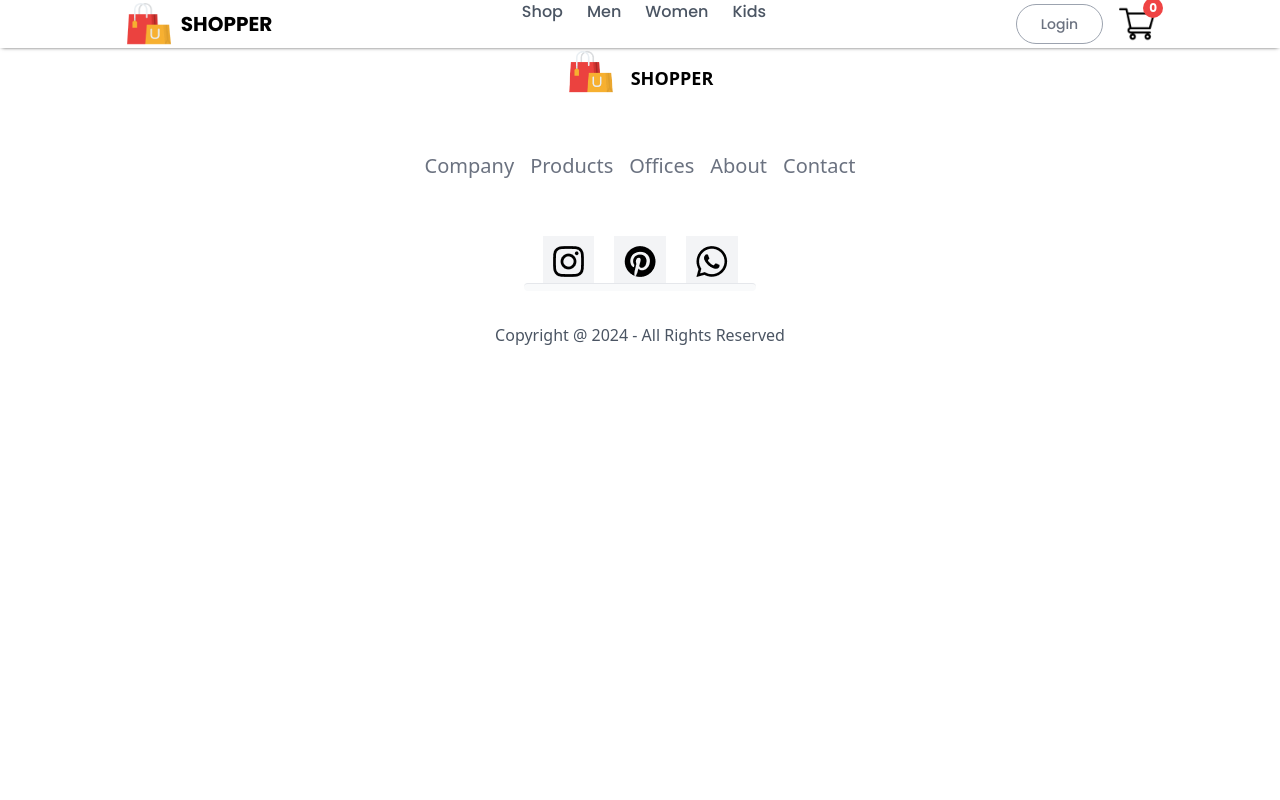
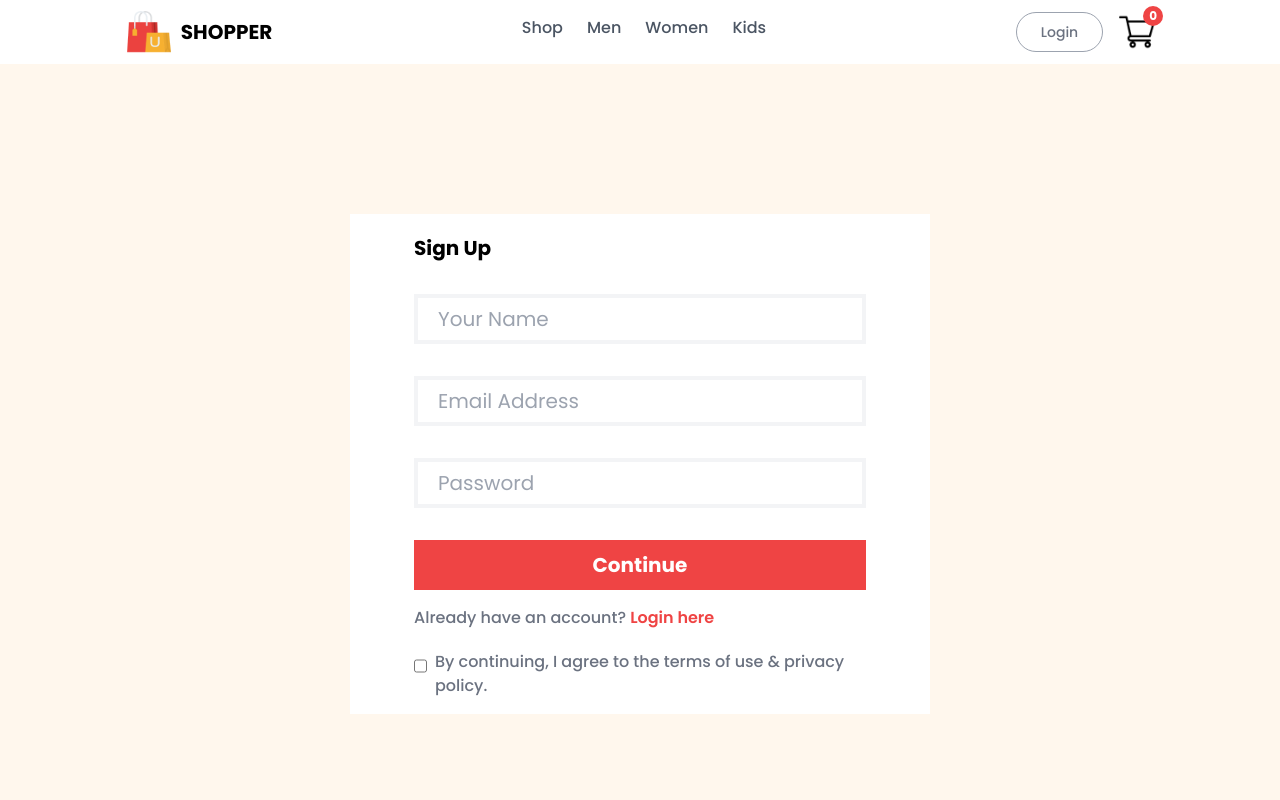
Before and after one commit to perismuniu/SHOPPER-E-Commerce-Website, a React (Vite) app in the folder Frontend/: page /login in a window 1280 px wide. Shown: the top 800 px of the page. Built offline with nearby package versions, Linux system fonts and the light colour scheme.

Commit message:
LoginSignup component

```diff
--- a/Frontend/src/components/navbar/Navbar.jsx
+++ b/Frontend/src/components/navbar/Navbar.jsx
@@ -7,14 +7,14 @@ const Navbar = () => {
     const currentPath = location.pathname;
 
     return (
-        <div className="flex justify-around shadow-custom font-Poppins">
+        <div className="flex justify-around shadow-custom font-Poppins py-2">
             <div className="flex flex-row items-center">
                 <img className="h-12" src={logo} alt="logo"/>
                 <p className="ml-2 font-bold text-lg lg:text-xl">SHOPPER</p>
             </div>
 
             <div className="mt-4 lg:mt-0">
-                <ul className="flex flex-col lg:flex-row lg:items-center text-base text-gray-600 font-medium space-y-4 lg:space-y-0 lg:space-x-6">
+                <ul className="flex flex-col lg:flex-row lg:items-center text-base text-gray-600 font-medium space-y-4 lg:space-y-0 lg:space-x-6 py-2">
                     <li className={`flex flex-col items-center cursor-pointer ${currentPath === '/' ? 'text-red-500' : ''}`}>
                         <Link to='/'>Shop</Link>
                         {currentPath === '/' && <hr className="border-none w-4/5 h-1 rounded-lg bg-red-500"/>}
--- a/Frontend/src/components/pages/LoginSignup.jsx
+++ b/Frontend/src/components/pages/LoginSignup.jsx
@@ -2,7 +2,21 @@
 
 const LoginSignup = () => {
   return (
-    <div>
+    <div className="w-full h-screen bg-cover bg-center bg-orange-50 mx-auto flex justify-center font-Poppins">
+      <div className="w-[580px] h-[500px] bg-white py-5 px-16 my-auto">
+        <h1 className="mx-auto text-xl font-bold">Sign Up</h1>
+        <div className="flex flex-col gap-8 mt-8 mb-8">
+          <input className="h-[50px] w-full pl-5 border-4 border-gray-100 outline-none text-xl bg-transparent" type="text" placeholder="Your Name"/>
+          <input className="h-[50px] w-full pl-5 border-4 border-gray-100 outline-none text-xl" type="email" placeholder="Email Address"/>
+          <input className="h-[50px] w-full pl-5 border-4 border-gray-100 outline-none text-xl" type="password" placeholder="Password"/>
+        </div>
+        <button className="w-full h-[50px] text-white bg-red-500 border-none text-xl font-bold cursor-pointer ">Continue</button>
+        <p className="mt-4 text-gray-500 font-medium text-base">Already have an account? <span className="text-red-500 font-semibold cursor-pointer">Login here</span></p>
+        <div className="flex mt-1 gap-2 text-gray-500 text-base font-medium">
+          <input type="checkbox" name="" id=""/>
+          <p className="mt-4">By continuing, I agree to the terms of use & privacy policy.</p>
+        </div>
+      </div>
 
     </div>
   )
--- a/Frontend/src/components/pages/ShopCategory.jsx
+++ b/Frontend/src/components/pages/ShopCategory.jsx
@@ -8,7 +8,7 @@ const ShopCategory = (props) => {
   const {all_products} = useContext(ShopContext)
 
   return (
-    <div>
+    <div className="font-Poppins">
       <img src={props.banner} alt="Banners" className="block my-8 mx-8 w-11/12"/>
       <div className="flex my-0 mx-8 justify-between items-center">
         <p>
```
